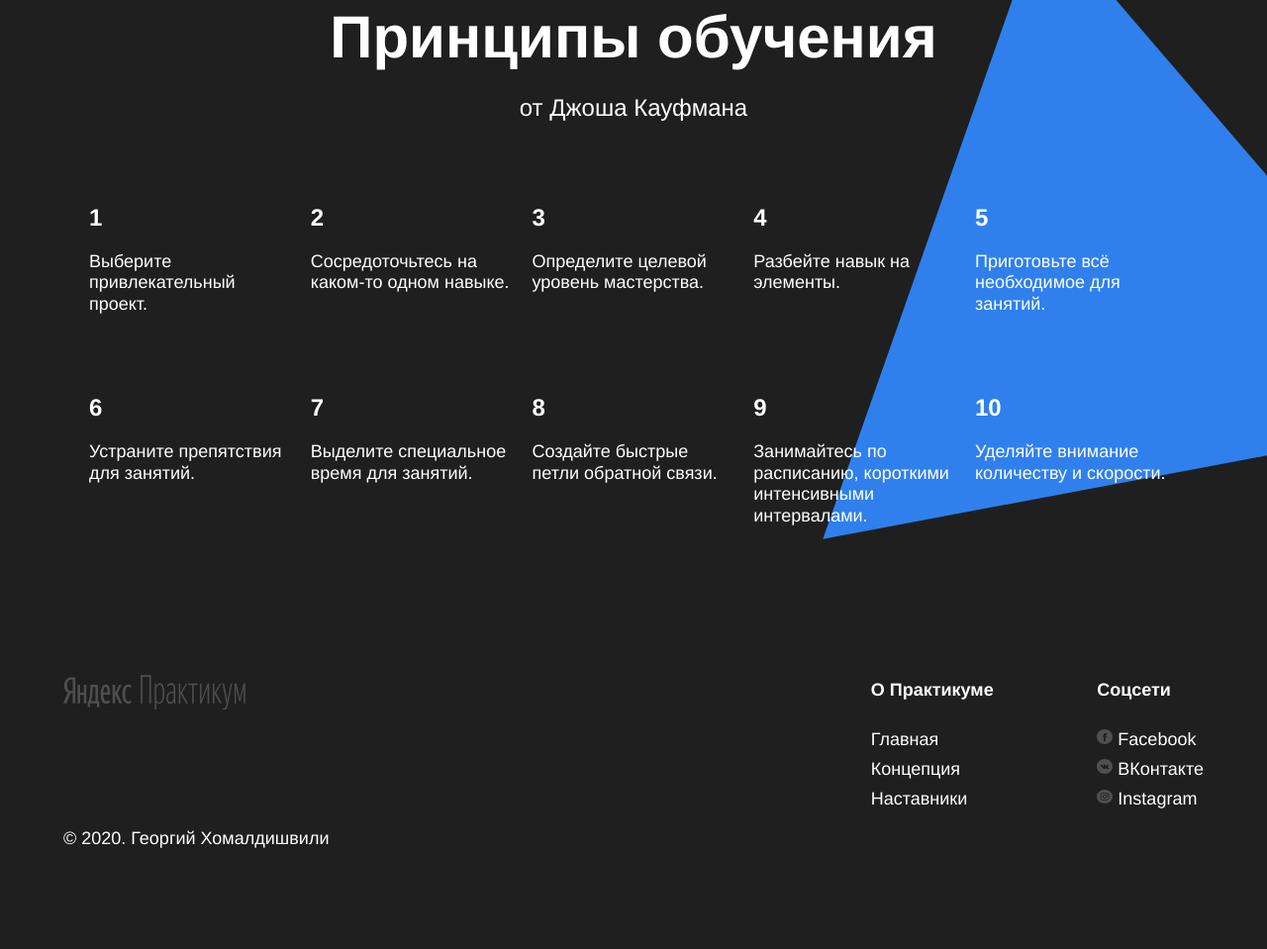
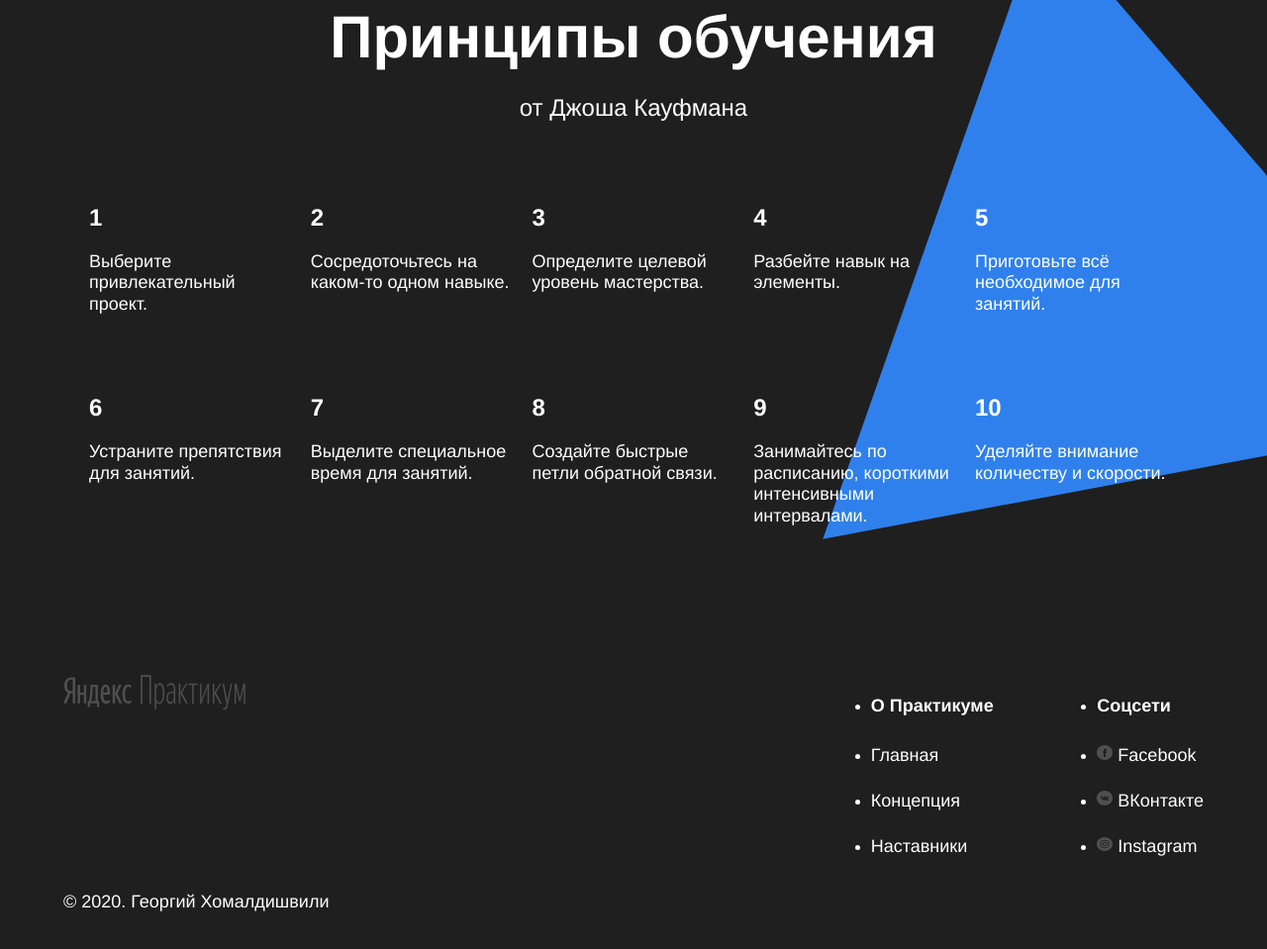
Before and after one commit to khomaldi/yandex-practicum-how-to-learn, a plain HTML site: page index.html in a window 1280 px wide. Shown: the part 3084-4043 px from the top of the page at 99% size. Drawn offline with Linux system fonts and the light colour scheme.

Commit message:
«Исправления»

```diff
--- a/index.html
+++ b/index.html
@@ -1,16 +1,7 @@
 <!--
-  простите, если непривычен формат кода. это prettier.
-  я ещё не научился его настраивать.
-
-  например, не знаю, как отучить его закрывать непарные
-  теги <img src="" />. я хочу, чтобы было так <img src="">
-  на тостере пока тихо https://qna.habr.com/q/752451
-
-  ещё у меня вопрос был (https://qna.habr.com/q/752457),
-  на который не получил ответ. у меня macbook. и когда я ставлю одинарную
-  кавычку, а потом пишу букву, то происходит какая-то чёрная магия:
-  вместо «'a» я получаю «á». + странное поведение двойныйх кавычек, тоже
-  не знаю, как исправить. вы не знаете? :)
+  (https://qna.habr.com/q/752457) Спасибо за подсказку! У меня была раскладка
+  «США — международная PC», а с делал стандартную маковскую ABC.
+  теперь всё работает, как надо :)
 -->
 <!DOCTYPE html>
 <html lang="ru">
@@ -68,7 +59,7 @@
 
         <section class="digits">
           <h2 class="section-title">Цифры и факты</h2>
-          <h3 class="section-subtitle">Про учёбу и мозг</h3>
+          <p class="section-subtitle">Про учёбу и мозг</p>
           <div class="table">
             <div class="table__cell">
               <h4 class="table__heading">86 миллиардов</h4>
@@ -78,7 +69,7 @@
             </div>
             <div class="table__cell">
               <h4 class="table__heading">2.1 миллиарда</h4>
-              <p class="table__text padding-bottom_20">
+              <p class="table__text table__text_padding-bottom_20">
                 Число нуждающихся в повышении квалификации
               </p>
               <p class="table__text">Всемирный Банк, 2017</p>
@@ -96,7 +87,7 @@
             </div>
             <div class="table__cell">
               <h4 class="table__heading">420 миллионов</h4>
-              <p class="table__text padding-bottom_20">
+              <p class="table__text table__text_padding-bottom_20">
                 Число взрослых людей моложе 25 лет, не имеющих образования для
                 трудоустройства
               </p>
@@ -125,7 +116,7 @@
 
         <section class="kaufman">
           <h2 class="section-title">Принципы обучения</h2>
-          <h3 class="section-subtitle">от Джоша Кауфмана</h3>
+          <p class="section-subtitle">от Джоша Кауфмана</p>
           <div class="table">
             <div class="table__cell table__cell_theme_dark">
               <h4 class="table__heading">1</h4>
@@ -194,43 +185,47 @@
             <div class="logo logo_place_footer"></div>
             <p class="footer__author">© 2020. Георгий Хомалдишвили</p>
           </div>
-          <div class="footer__column_content_info">
-            <p class="footer__column-heading">О Практикуме</p>
-            <a href="#" class="footer__column-links">Главная</a>
-            <a href="#" class="footer__column-links">Концепция</a>
-            <a href="#" class="footer__column-links">Наставники</a>
-          </div>
-          <!--
-            я оставлю alt логотипов пустыми, опираясь на
-            https://habr.com/ru/post/341810/
-           -->
-          <div class="footer__column_content_social">
-            <p class="footer__column-heading">Соцсети</p>
-            <a href="#" class="footer__column-links"
+          <ul class="footer__column_content_info">
+            <li><p class="footer__column-heading">О Практикуме</p></li>
+            <li><a href="#" class="footer__column-links">Главная</a></li>
+            <li><a href="#" class="footer__column-links">Концепция</a></li>
+            <li><a href="#" class="footer__column-links">Наставники</a></li>
+          </ul>
+          <ul class="footer__column_content_social">
+            <li><p class="footer__column-heading">Соцсети</p></li>
+            <li>
+              <a href="#" class="footer__column-links" target="_blank"
                 ><img
                   src="./images/facebook_color_white.svg"
                   class="footer__social-icon"
-                alt=""
+                  alt="Логотип Facebook"
                 />
-              Facebook</a
-            >
-            <a href="#" class="footer__column-links">
+                Facebook
+              </a>
+            </li>
+
+            <li>
+              <a href="#" class="footer__column-links" target="_blank">
                 <img
                   src="./images/vk_color_white.svg"
                   class="footer__social-icon"
-                alt=""
+                  alt="Логотип ВКонтакте"
                 />
                 ВКонтакте
               </a>
-            <a href="#" class="footer__column-links"
+            </li>
+
+            <li>
+              <a href="#" class="footer__column-links" target="_blank"
                 ><img
                   src="./images/instagram_color_white.svg"
                   class="footer__social-icon"
-                alt=""
+                  alt="Логотип Instagram"
                 />
-              Instagram</a
-            >
-          </div>
+                Instagram
+              </a>
+            </li>
+          </ul>
         </div>
       </footer>
     </div>
--- a/styles/style.css
+++ b/styles/style.css
@@ -216,7 +216,7 @@ p {
   line-height: 1.2;
 }
 
-.padding-bottom_20 {
+.table__text_padding-bottom_20 {
   padding-bottom: 20px;
 }
 /*
@@ -345,9 +345,6 @@ p {
   line-height: 25px;
 }
 
-.footer__column_content_info {
-}
-
 .footer__column-heading {
   padding-bottom: 20px;
   font-size: 18px;
```
Also changed, not shown: 1 other file. Lines whose indentation alone changed are shown as unchanged.
